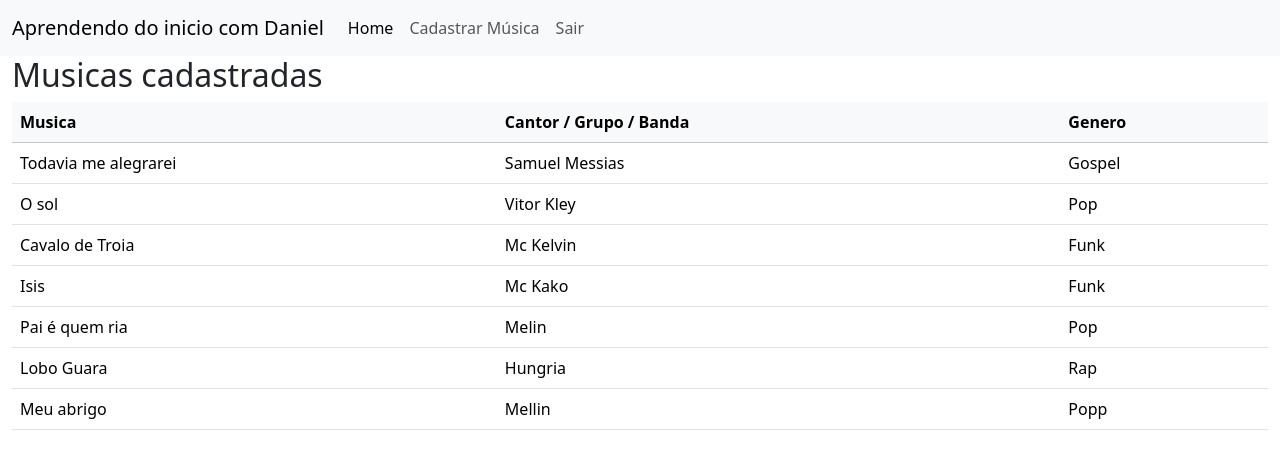
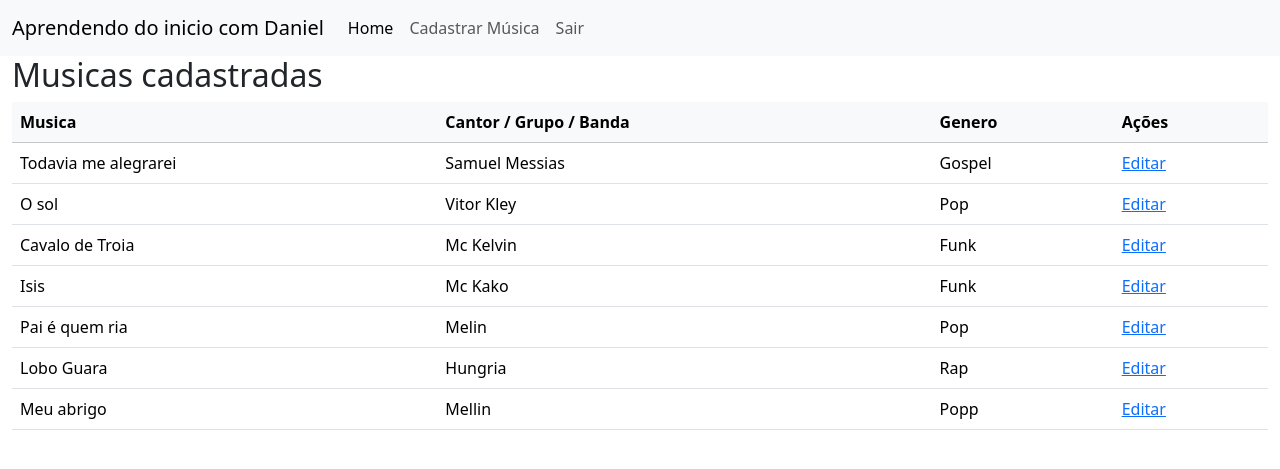
Before and after one commit to fafreir/projeto_musica_flask, a Flask app: page / in a window 1280 px wide. Shown: the top 469 px of the page. Run offline with Flask 3, Linux system fonts and the light colour scheme; the visitor is signed in with stand-in values (Sample User, id 1); data comes from the database, SQL or seed files in the repository; parts of the project's set-up code (start-up, migrations or seed data) failed here and were passed over; some libraries are stand-ins or nearby versions.

Commit message:
Inserido o Editar na tabela

```diff
--- a/templates/lista_musicas.html
+++ b/templates/lista_musicas.html
@@ -7,6 +7,7 @@
                 <th>Musica</th>
                 <th>Cantor / Grupo / Banda</th>
                 <th>Genero</th>
+                <th>Ações</th>
             </tr>
         </thead>
 
@@ -16,6 +17,7 @@
                 <td> {{ music.nome_musica}}</td>
                 <td> {{ music.cantor_banda}} </td>
                 <td>{{ music.genero_musica }} </td>
+                <td><a href="{{ url_for('editar', id= music.id_musica)}}">Editar</td>
             </tr>
             {% endfor %}
         </tbody>
```
